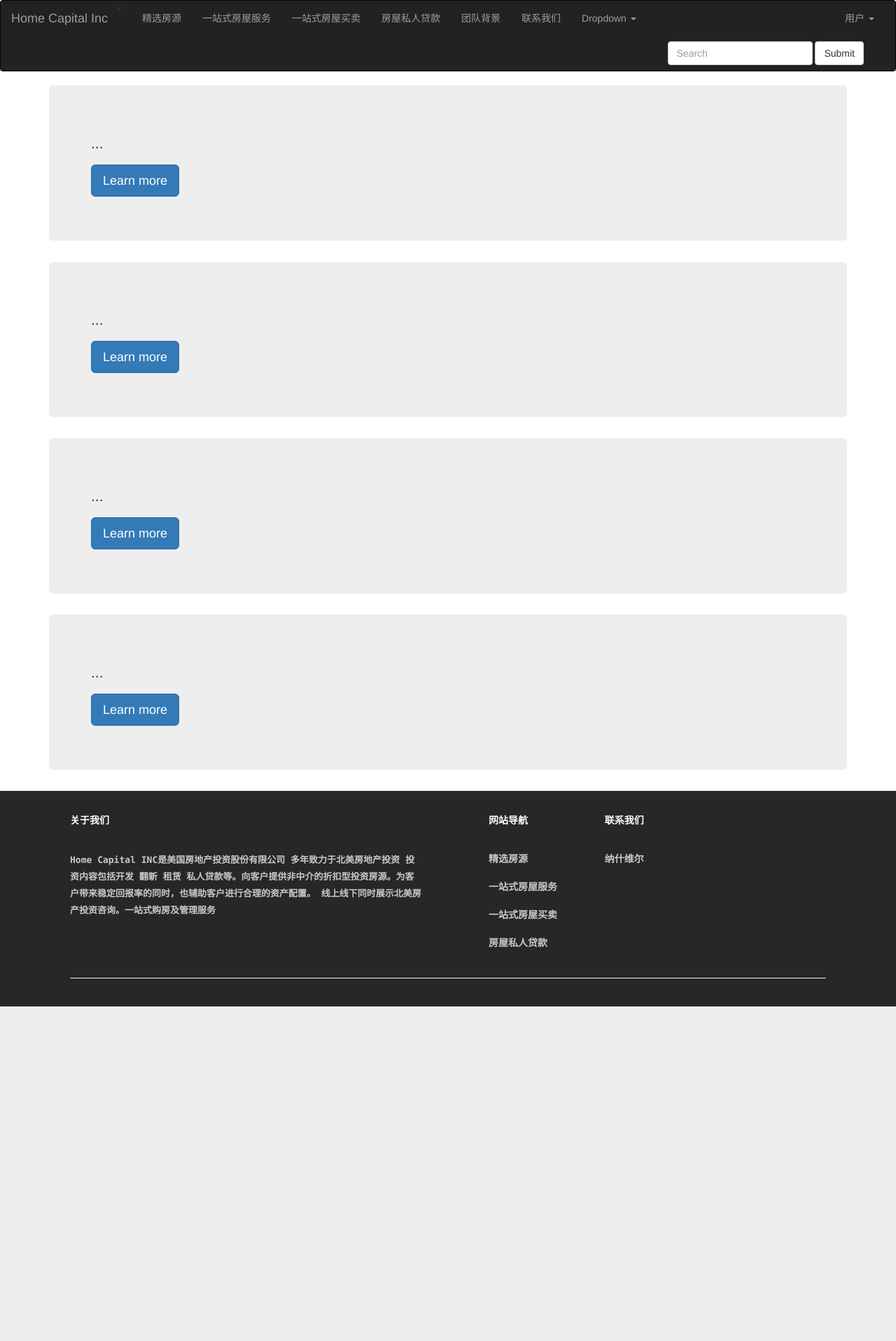
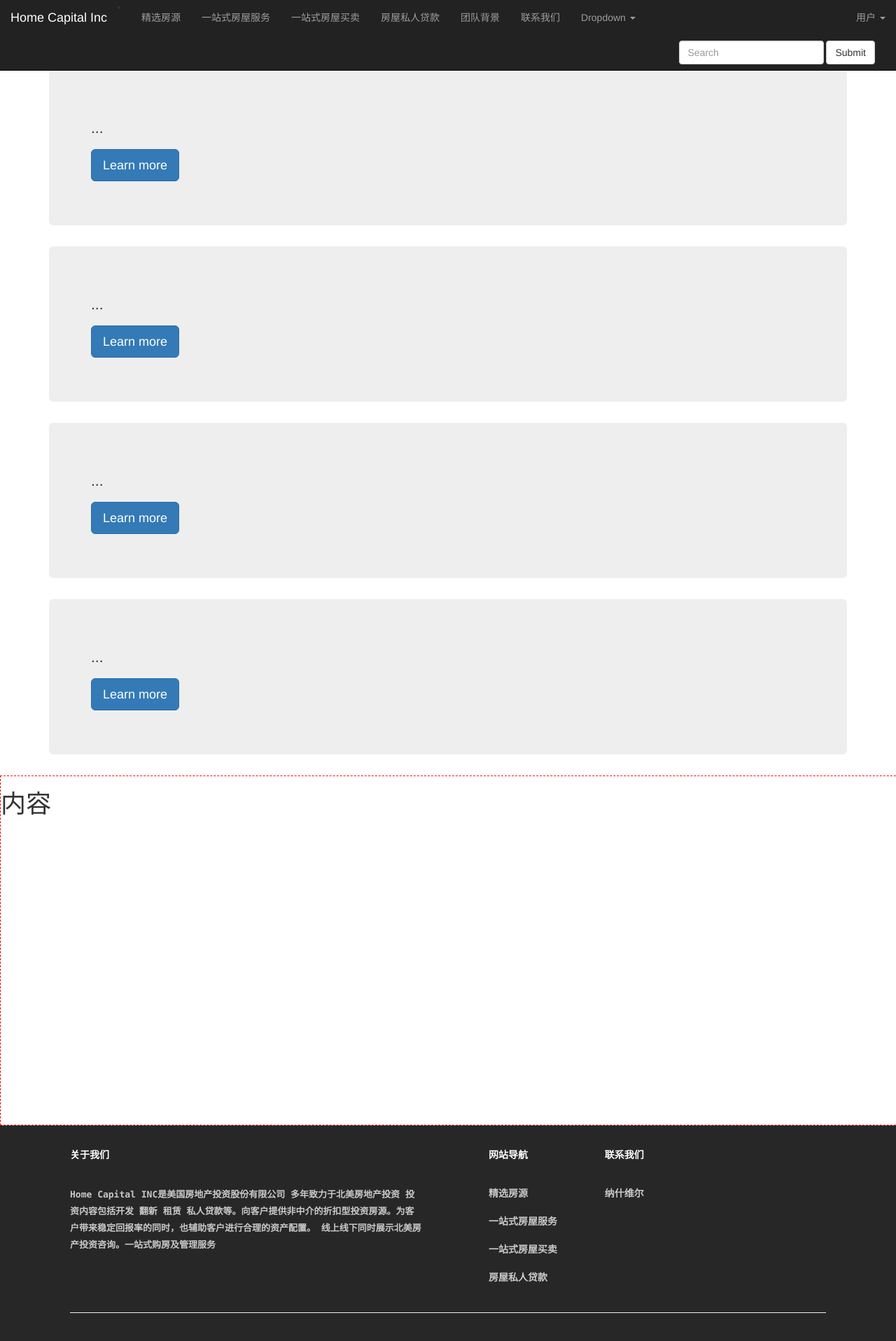
Before and after one commit to OracleXXX/homeCap-Inc, a Python web app: template templates/OneStepTrade.html in a window 1280 px wide; the page is wider, and only the part inside the window is pictured. Shown: that part at 70% size. Before the commit the page ends 1438 px from the top of that part, so only its background shows below. Run offline with Jinja, Linux system fonts and the light colour scheme; the template is opened without the code that fills it, so the values that code supplies are empty; some libraries are stand-ins or nearby versions.

Commit message:
init templates

```diff
--- a/App/views.py
+++ b/App/views.py
@@ -4,4 +4,4 @@ blue = Blueprint('blueHello', __name__)
 
 @blue.route('/')
 def hello():
-    return render_template('hello.html')
+    return render_template('index.html')
--- a/requirements.txt
+++ b/requirements.txt
@@ -1,3 +1,5 @@
-
+flask
 flask-bootstrap
 flask-script
+gunicorn
+gevent
--- a/templates/OneStepService.html
+++ b/templates/OneStepService.html
@@ -1 +1,7 @@
 {% extends "commons/base.html" %}
+{% block app_content %}
+<div style="border: 1px dashed red; width: 1400px; height: 500px;margin: 0 auto">
+<h1> 内容</h1>
+
+</div>
+    {% endblock %}
--- a/templates/OneStepTrade.html
+++ b/templates/OneStepTrade.html
@@ -1 +1,7 @@
 {% extends "commons/base.html" %}
+{% block app_content %}
+<div style="border: 1px dashed red; width: 1400px; height: 500px;margin: 0 auto">
+<h1> 内容</h1>
+
+</div>
+    {% endblock %}
--- a/templates/commons/base.html
+++ b/templates/commons/base.html
@@ -20,10 +20,11 @@
     {% include 'commons/navbar.html' %}
 {% endblock %}
 {% block content %}
-    <div class="container">
+    <div class="container" style="margin-top: 100px">
         <div class="jumbotron">
             {% if title == '主页' %}
                 <h1>Home Capital inc</h1>
+                <p>Home Capital INC是美国房地产投资股份有限公司 多年致力于北美房地产投资 投资内容包括开发 翻新 租赁 私人贷款等。向客户提供非中介的折扣型投资房源。为客户带来稳定回报率的同时，也辅助客户进行合理的资产配置。 线上线下同时展示北美房产投资咨询。一站式购房及管理服务</p>
             {% else %}
                 <h1>{{ title }}</h1>
             {% endif %}
@@ -68,6 +69,11 @@
             <p><a class="btn btn-primary btn-lg" href="#" role="button">Learn more</a></p>
         </div>
     </div>
+{# Side Bar: 常见问题#}
+    {#    <div class="sidebar" style="height: 500px; width: 100px; position: fixed; top: 40%; left: 100px">
+    <p>帮助</p>
+
+    </div>#}
 
 
 
--- a/templates/commons/navbar.html
+++ b/templates/commons/navbar.html
@@ -1,4 +1,4 @@
-<nav class="navbar navbar-inverse">
+<nav class="navbar navbar-inverse navbar-fixed-top">
   <div class="container-fluid">
     <!-- Brand and toggle get grouped for better mobile display -->
     <div class="navbar-header">
--- a/templates/index.html
+++ b/templates/index.html
@@ -1,5 +1,8 @@
 {% extends "commons/base.html" %}
 
 {% block app_content %}
+<div style="border: 1px dashed red; width: 1400px; height: 500px;margin: 0 auto">
+<h1> 内容</h1>
 
+</div>
     {% endblock %}
```
Also changed, not shown: 1 other file.
